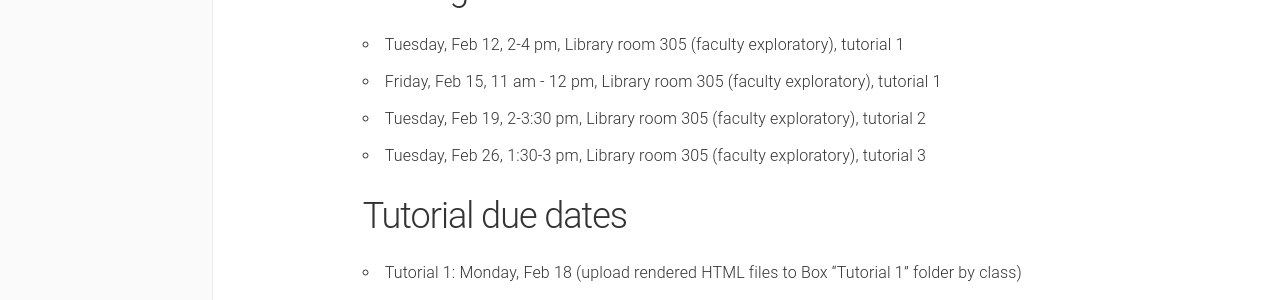
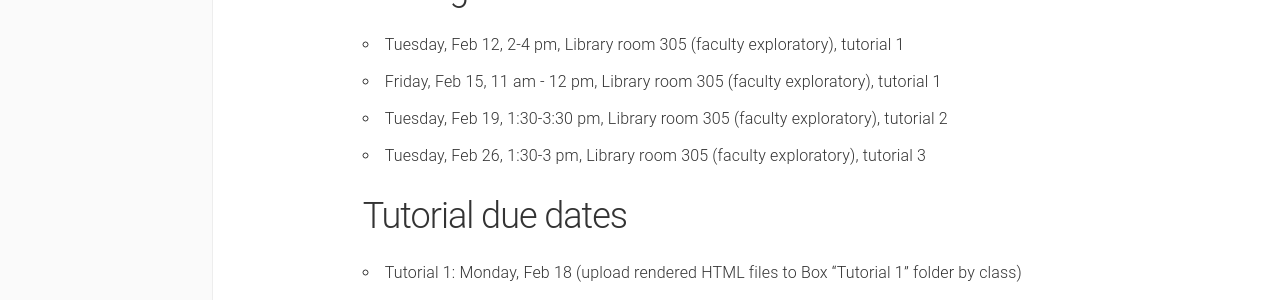
Before and after one commit to lcthomas/eng682s19, a Jekyll site: the page built from tutorials.md, in a window 1280 px wide. Shown: the part 798-1098 px from the top of the page. Built offline with Jekyll 4.4.1, drawn with Linux system fonts in a browser that asks for light colours.

Commit message:
coding work session 2 time shift

```diff
--- a/tutorials.md
+++ b/tutorials.md
@@ -24,7 +24,7 @@ navigation: 5
 ## Coding work sessions
 * Tuesday, Feb 12, 2-4 pm, Library room 305 (faculty exploratory), tutorial 1
 * Friday, Feb 15, 11 am - 12 pm, Library room 305 (faculty exploratory), tutorial 1
-* Tuesday, Feb 19, 2-3:30 pm, Library room 305 (faculty exploratory), tutorial 2
+* Tuesday, Feb 19, 1:30-3:30 pm, Library room 305 (faculty exploratory), tutorial 2
 * Tuesday, Feb 26, 1:30-3 pm, Library room 305 (faculty exploratory), tutorial 3
 
 ## Tutorial due dates
```
